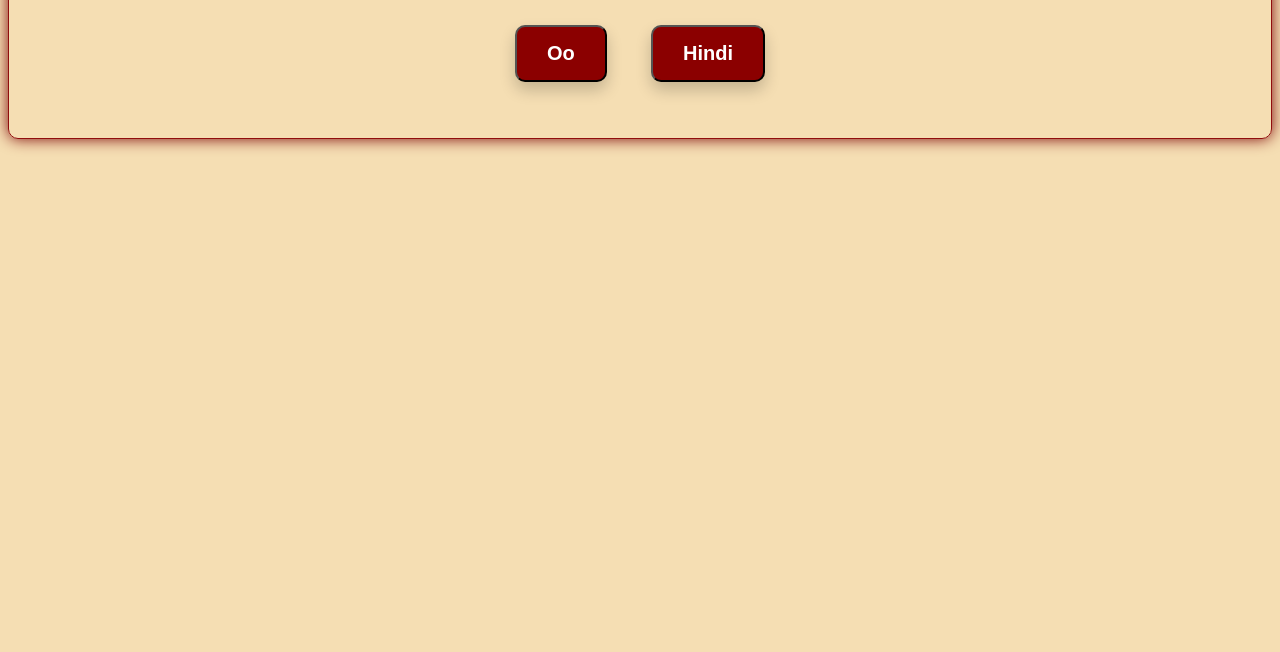
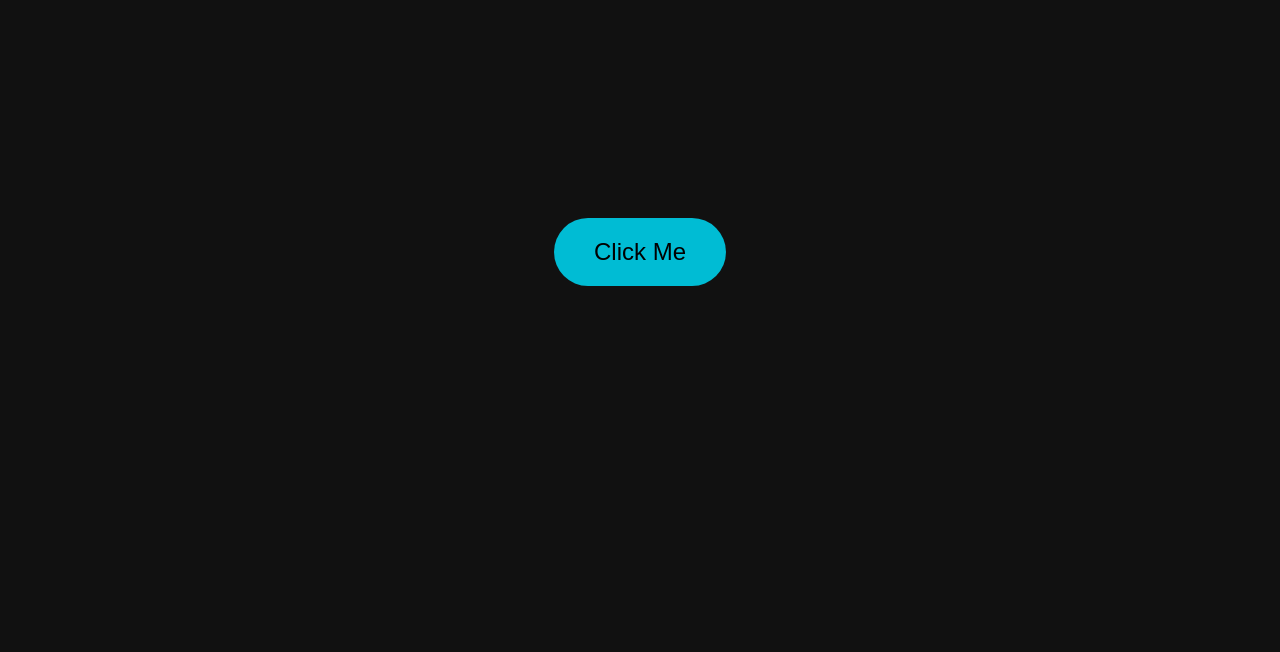
Before and after one commit to rey449/rey449.github.io, a plain HTML site: page index.html in a window 1280 px wide. Shown: the part 148-800 px from the top of the page. Drawn offline with Linux system fonts and the light colour scheme.

Commit message:
Update index.html

```diff
--- a/index.html
+++ b/index.html
@@ -2,83 +2,97 @@
 <html lang="en">
 <head>
   <meta charset="UTF-8" />
-  <title>Survey Quistionare </title>
+  <title>Click Me to Play Video</title>
   <style>
     body {
-      font-family: Arial, sans-serif;
-      text-align: center;
-      background: wheat;
-      padding-top: 50px;
-    }
-    button {
-      padding: 15px 30px;
-      margin: 20px;
-      font-size: 20px;
-      cursor: pointer;
-      background-color: darkred;
-      border-radius: 10px;
-      font-weight: bolder;
-      box-shadow: 0 8px 16px rgba(0,0,0,0.2);
+      margin: 0;
+      background: #111;
       color: #fff;
-    }
-    video {
-      margin-top: 30px;
-      max-width: 90%;
-      border-radius: 10px;
-      margin-bottom: 20px;
-    }
-    h1 {
-      font-size: 30px;
+      display: flex;
+      justify-content: center;
+      align-items: center;
+      height: 100vh;
+      flex-direction: column;
+      font-family: 'Segoe UI', sans-serif;
       font-weight: bold;
     }
-    .project {
-      border: 1px solid #910d0d;
-      padding: 20px;
-      margin-bottom: 40px;
-      box-shadow: 0 0 15px rgb(126, 9, 9);
+
+    #playButton {
+      background: #00bcd4;
+      border: none;
+      padding: 20px 40px;
+      font-size: 24px;
+      border-radius: 50px;
+      cursor: pointer;
+      transition: 0.3s;
+    }
+
+    #playButton:hover {
+      background: #0097a7;
+    }
+
+    #videoContainer {
+      display: none;
+      flex-direction: column;
+      align-items: center;
+    }
+
+    video {
+      max-width: 90%;
+      border: 5px solid #00bcd4;
+      border-radius: 20px;
+      margin-top: 20px;
+    }
+
+    #subtitle {
+      margin-top: 20px;
+      font-size: 24px;
+      text-align: center;
+      background: rgba(0, 188, 212, 0.2);
+      padding: 10px 20px;
       border-radius: 10px;
     }
   </style>
 </head>
 <body>
-  <div class="project">
-    <h1>Mahal mo parin siya?</h1>
-    <button onclick="playVideo('oo')">Oo</button>
-    <button onclick="playVideo('hindi')">Hindi</button>
-    <p id="demo"></p>
 
-    <div id="videoContainer" style="display: none;">
-      <video id="videoPlayer" controls autoplay playsinline>
-        <source id="videoSource" src="" type="video/mp4" />
-        Your browser does not support the video tag.
-      </video>
-    </div>
+  <button id="playButton">Click Me</button>
+
+  <div id="videoContainer">
+    <video id="video" controls>
+      <source src="wala.mp4" type="video/mp4">
+      Your browser does not support HTML5 video.
+    </video>
+    <div id="subtitle"></div>
   </div>
 
   <script>
-    function playVideo(answer) {
-      const videoContainer = document.getElementById('videoContainer');
-      const videoPlayer = document.getElementById('videoPlayer');
-      const videoSource = document.getElementById('videoSource');
+    const playButton = document.getElementById('playButton');
+    const videoContainer = document.getElementById('videoContainer');
+    const video = document.getElementById('video');
+    const subtitle = document.getElementById('subtitle');
 
-      // Use your actual video files:
-      const ooVideo = "kung.mp4";
-      const hindiVideo = "Dat.mp4";
+    const captions = [
+      { start: 0, end: 2, text: "Uyy!!" },
+      { start: 2, end: 4, text: "Miss mo?" },
+      { start: 4, end: 6, text: "wala ka namang karapatan e" },
+      { start: 6, end: 7, text: "heh.." },
+      { start: 7, end: 8, text: "sabay na mimis mo!" },
+      { start: 8, end: 11, text: "walang ganon uyy" },
+    ];
 
-      if (answer === "oo") {
-        videoSource.src = ooVideo;
-        document.getElementById("demo").innerText = "Kung tayo talagaaaaaa";
-      } else {
-        videoSource.src = hindiVideo;
-        document.getElementById("demo").innerText = "Uy! What if lang yan France wag delulu";
-      }
+    playButton.addEventListener('click', () => {
+      playButton.style.display = 'none';
+      videoContainer.style.display = 'flex';
+      video.play();
+    });
 
-      videoPlayer.load();
-      videoContainer.style.display = "block";
-      videoPlayer.play().catch(function(error) {
-        console.log("Autoplay blocked. User interaction required.");
-      });
-    }
+    video.addEventListener('timeupdate', () => {
+      const currentTime = video.currentTime;
+      const currentCaption = captions.find(c => currentTime >= c.start && currentTime <= c.end);
+      subtitle.textContent = currentCaption ? currentCaption.text : '';
+    });
   </script>
+
 </body>
 </html>
```
